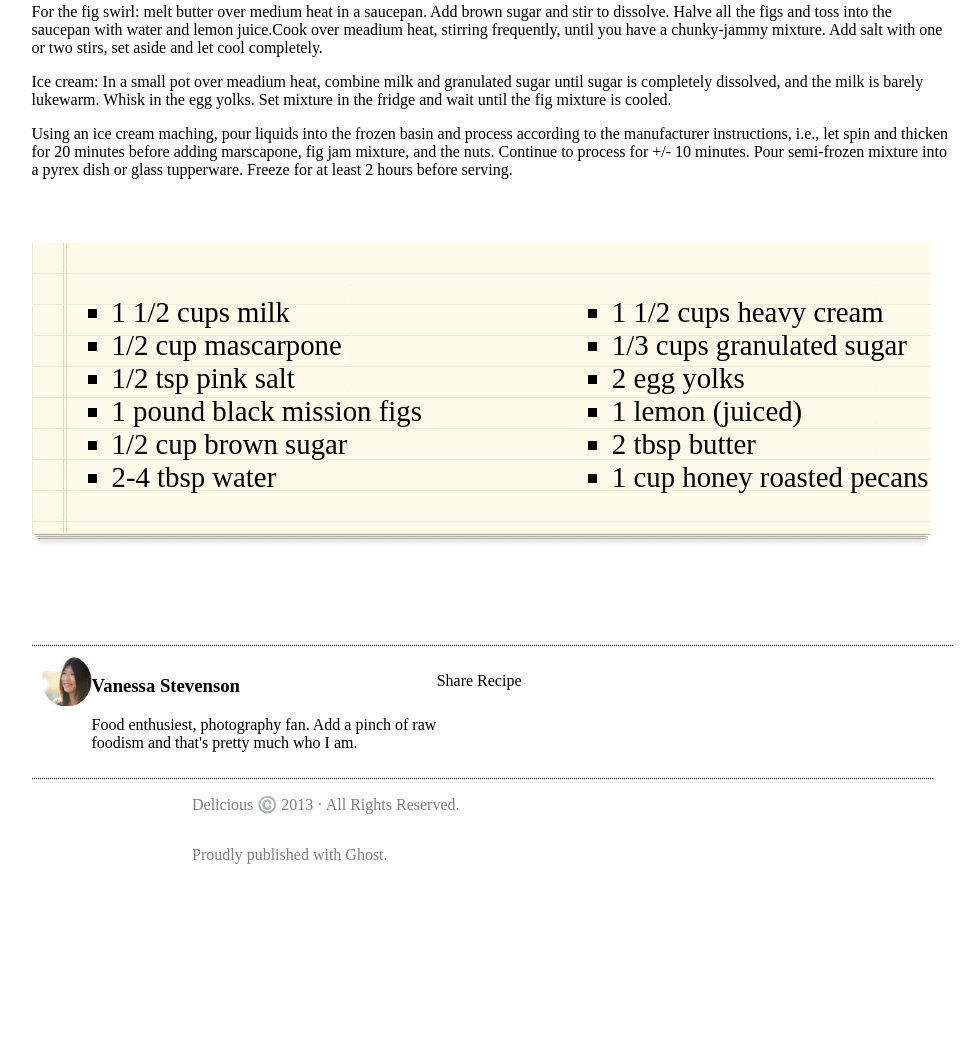
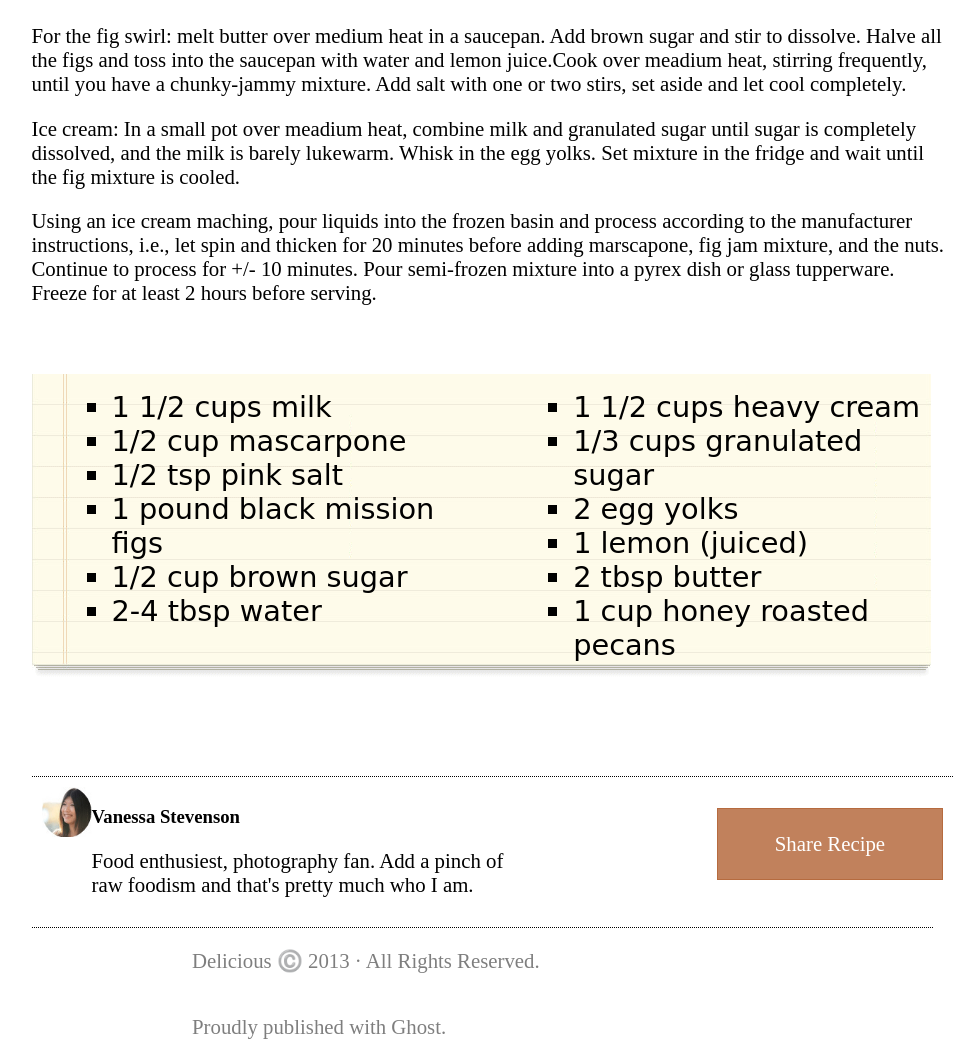
Before and after one commit to james-demiraiakian/lab-10a-chocolate-pizza, a website: page index.html in a window 1280 px wide. Shown: the part 906-1969 px from the top of the page, without its empty margins (148-1126 px from the left). Before the commit the page ends 1794 px from the top, so only its background shows below. Drawn offline with Linux system fonts and the light colour scheme.

Commit message:
Added additional styling to be moe accurate

```diff
--- a/index.html
+++ b/index.html
@@ -99,9 +99,9 @@
                     <img id="headshot" src="./assets/van-pic.png" alt="headshot">
                     <div id="author-info">
                         <h3>Vanessa Stevenson</h3>
-                        <p>Food enthusiest, photography fan. Add a pinch of raw foodism and that's pretty much who I am.</p>
+                        <p id="bio">Food enthusiest, photography fan. Add a pinch of raw foodism and that's pretty much who I am.</p>
                     </div>
-                    <p>Share Recipe</p>
+                    <p id="share">Share Recipe</p>
                 </div>
             </div>
         </article>
--- a/styles/style.css
+++ b/styles/style.css
@@ -23,8 +23,7 @@ body{
     display: flex;
     flex-direction: row;
     justify-content: center;
-    width:100%;
-
+    margin-right: 50%;
 }
 .border{
     display: flex;
@@ -97,7 +96,7 @@ body{
 
 .right {
     justify-content: right;
-    margin-left: 150px;
+    margin-left: 65px;
 }
 
 .left, .right {
@@ -107,10 +106,11 @@ body{
 p {
     width: 100%;
     word-wrap: break-word;
+    font-size: 1.3rem;
 }
 
 ul {
-
+    font-family: cursive;
     list-style-type: square;
 }
 
@@ -146,3 +146,17 @@ ul {
     width: 600px;
     opacity: 50%;
 }
+#share{
+    display: flex;
+    margin-left: 20%;
+    border:1px solid rgba(180, 103, 58, 0.822);
+    align-items: center;
+    justify-content: center;
+    width: 400px;
+    height: 70px;
+    background-color: rgba(180, 103, 58, 0.822);
+    color: white;
+}
+#bio{
+    margin-right: 20%;
+}
```
